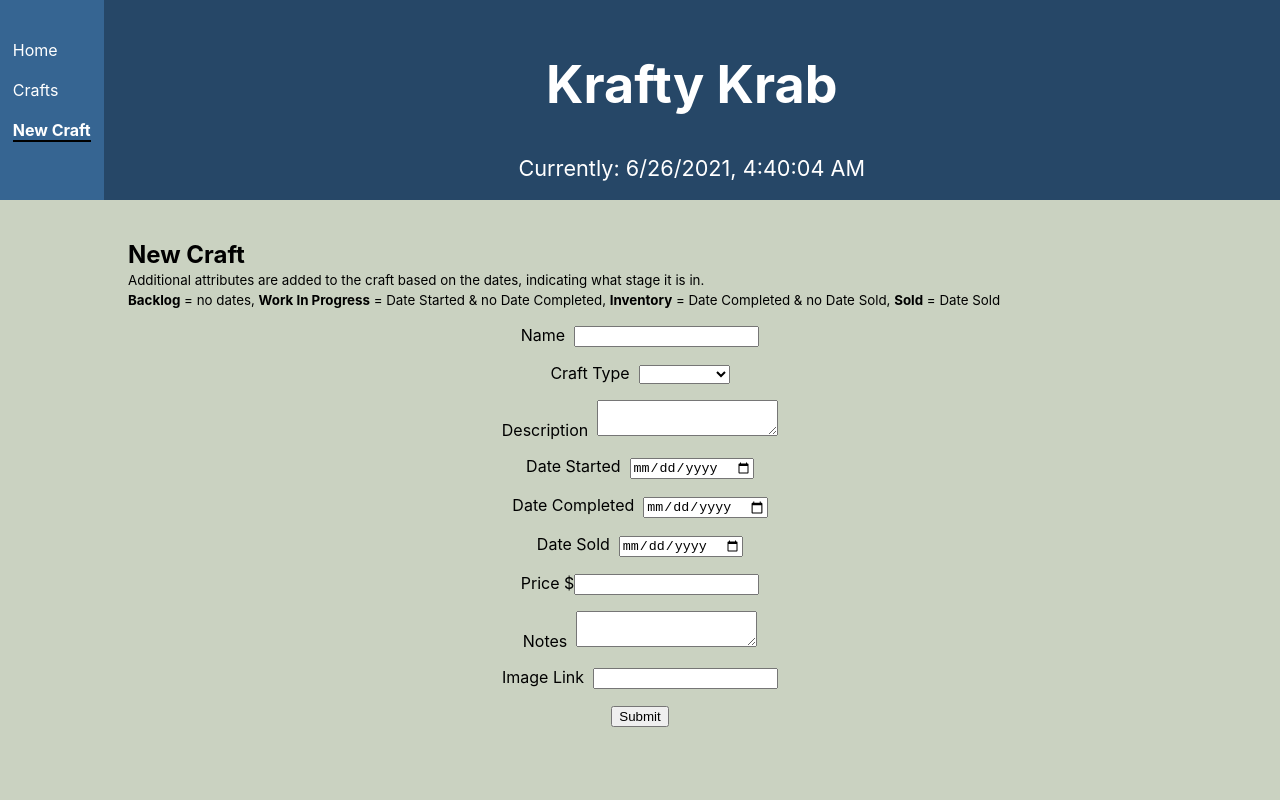
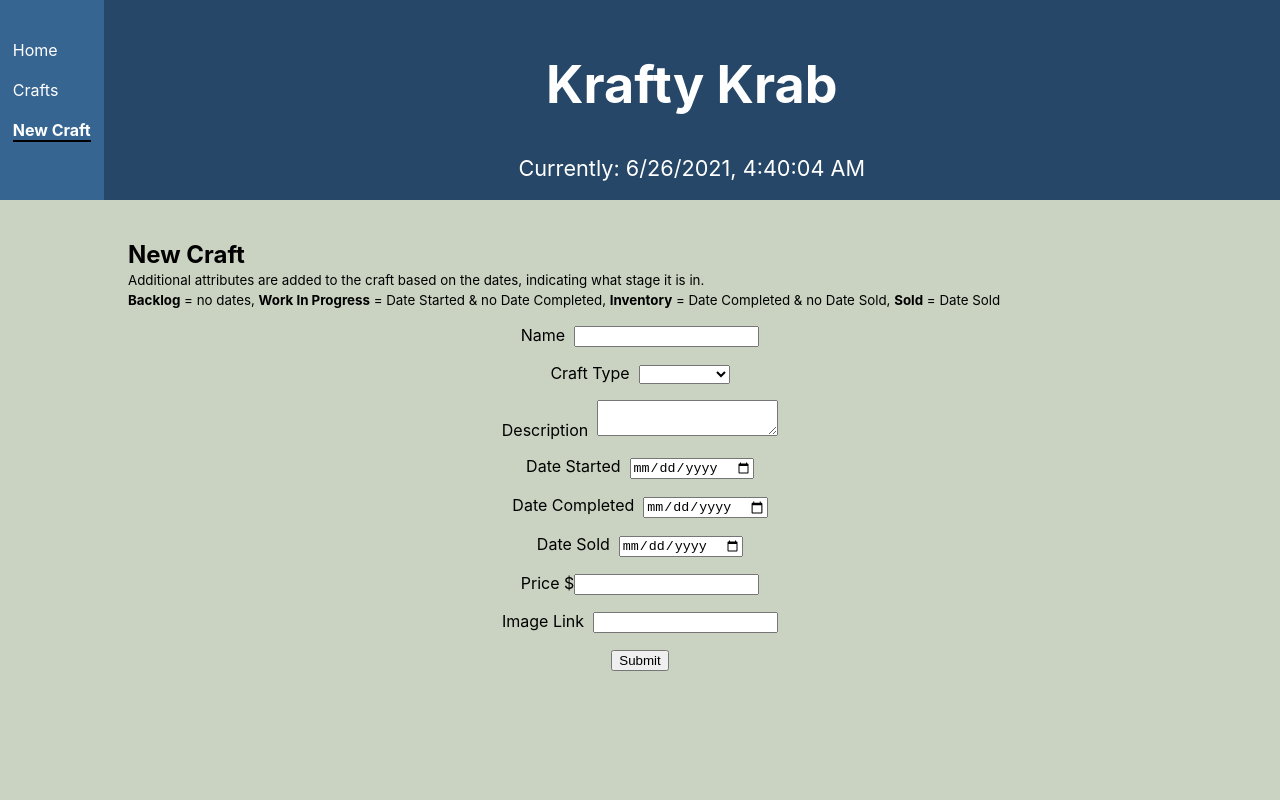
Before and after one commit to meranly8/react-redux-krafty-krab, a React (Create React App) app: page /crafts/new in a window 1280 px wide. Shown: the top 800 px of the page. Built offline with nearby package versions, Linux system fonts and the light colour scheme.

Commit message:
Removed Notes input from CraftForm

```diff
--- a/src/components/crafts/CraftForm.js
+++ b/src/components/crafts/CraftForm.js
@@ -77,9 +77,6 @@ class CraftForm extends Component {
                     <p><label>Price $
                         <input type="number" onChange={this.handleOnChange} name="price" min="0" value={this.state.price} />
                     </label></p>
-                    <p><label>Notes &nbsp;
-                        <textarea onChange={this.handleOnChange} name="notes" value={this.state.notes} />
-                    </label></p>
                     <p><label>Image Link &nbsp;
                         <input onChange={this.handleOnChange} name="image_url" value={this.state.image_url} />
                     </label></p>
```
